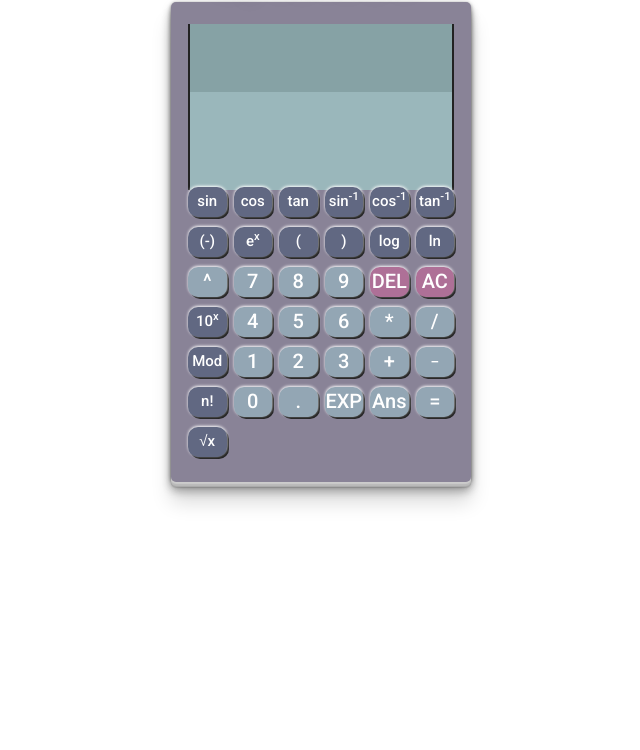
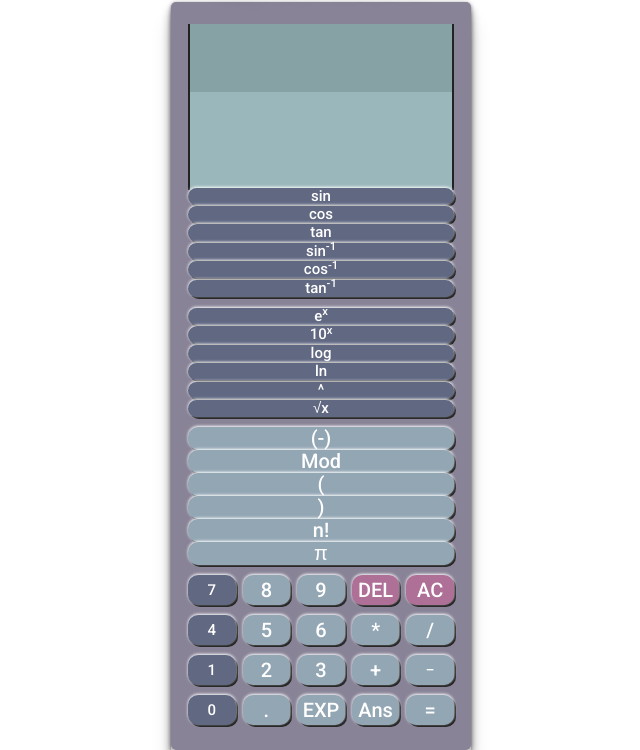
Before and after one commit to tobibello/scientific-calculator, a plain HTML site: page index.html in a window 1280 px wide. Shown: the part 78-828 px from the top of the page, without its empty margins (319-959 px from the left). Before the commit the page ends 800 px from the top, so only its background shows below. Drawn offline with Linux system fonts and the light colour scheme.

Commit message:
added pie button restructure design

```diff
--- a/index.html
+++ b/index.html
@@ -22,31 +22,42 @@
       <table>
         <thead>
           <tr>
-            <td colspan="6">
+            <td colspan="5">
               <div class="input"></div>
               <div class="result"></div>
             </td>
           </tr>
         </thead>
         <tbody>
-          <tr>
-            <td><button name="sin(">sin</button></td>
-            <td><button name="cos(">cos</button></td>
-            <td><button name="tan(">tan</button></td>
-            <td><button name="asin(">sin<sup>-1</sup></button></td>
-            <td><button name="acos(">cos<sup>-1</sup></button></td>
-            <td><button name="atan(">tan<sup>-1</sup></button></td>
+          <tr><td colspan="5">
+            <div><button name="sin(">sin</button></div>
+            <div><button name="cos(">cos</button></div>
+            <div><button name="tan(">tan</button></div>
+            <div><button name="asin(">sin<sup>-1</sup></button></div>
+            <div><button name="acos(">cos<sup>-1</sup></button></div>
+            <div><button name="atan(">tan<sup>-1</sup></button></div></td>
           </tr>
           <tr>
-            <td><button name="-">(-)</button></td>
-            <td><button name="e^(">e<sup>x</sup></button></td>
-            <td><button name="(">(</button></td>
-            <td><button name=")">)</button></td>
-            <td><button name="log(">log</button></td>
-            <td><button name="ln(">ln</button></td>
+          <td colspan="5">
+            <div><button name="e^(">e<sup>x</sup></button></div>
+            <div><button name="10^(">10<sup>x</sup></button></div>
+            <div><button name="log(">log</button></div>
+            <div><button name="ln(">ln</button></div>
+            <div><button name="^(">^</button></div>
+            <div><button name="&#x0221A;(">&#x0221A;x</button></div>
+          </td>
           </tr>
           <tr>
-            <td><button name="^(">^</button></td>
+          <td colspan="5">
+            <div><button name="-">(-)</button></div>
+            <div><button name="mod">Mod</button></div>
+            <div><button name="(">(</button></div>
+            <div><button name=")">)</button></div>
+            <div><button name="!">n!</button></div>
+            <div><button name="&#x03C0;">&#x03C0;</button></div>
+          </td>
+          </tr>
+          <tr>
             <td><button name="7">7</button></td>
             <td><button name="8">8</button></td>
             <td><button name="9">9</button></td>
@@ -54,7 +65,6 @@
             <td><button id="reset">AC</button></td>
           </tr>
           <tr>
-            <td><button name="10^(">10<sup>x</sup></button></td>
             <td><button name="4">4</button></td>
             <td><button name="5">5</button></td>
             <td><button name="6">6</button></td>
@@ -62,7 +72,6 @@
             <td><button name="/">/</button></td>
           </tr>
           <tr>
-            <td><button name="mod">Mod</button></td>
             <td><button name="1">1</button></td>
             <td><button name="2">2</button></td>
             <td><button name="3">3</button></td>
@@ -70,15 +79,11 @@
             <td><button name="<sup>_</sup>"><sup>_</sup></button></td>
           </tr>
           <tr>
-            <td><button name="!">n!</button></td>
             <td><button name="0">0</button></td>
             <td><button name=".">.</button></td>
             <td><button name="<sub>x10^</sub>">EXP</button></td>
             <td><button name="Ans">Ans</button></td>
             <td><button id="equals">=</button></td>
-          </tr>
-          <tr>
-            <td><button name="&#x0221A;(">&#x0221A;x</button></td>
           </tr>
         </tbody>
       </table>
--- a/js/script.js
+++ b/js/script.js
@@ -178,10 +178,11 @@ function InitApp() {
     }
 
     function Factor() {
-      if ((floatRegex.test(lookahead) || lookahead == "Ans") && lookahead != "10^(") {
+      if ((floatRegex.test(lookahead) || lookahead == "Ans"||lookahead=='π') && lookahead != "10^(") {
         var n;
         if (intRegex.test(lookahead)) n = parseInt(lookahead);
         else if (floatRegex.test(lookahead)) n = parseFloat(lookahead);
+        else if(lookahead=='π') n = Math.PI;
         else n = Ans;
         stack.push(n);
         Match(lookahead);
```
